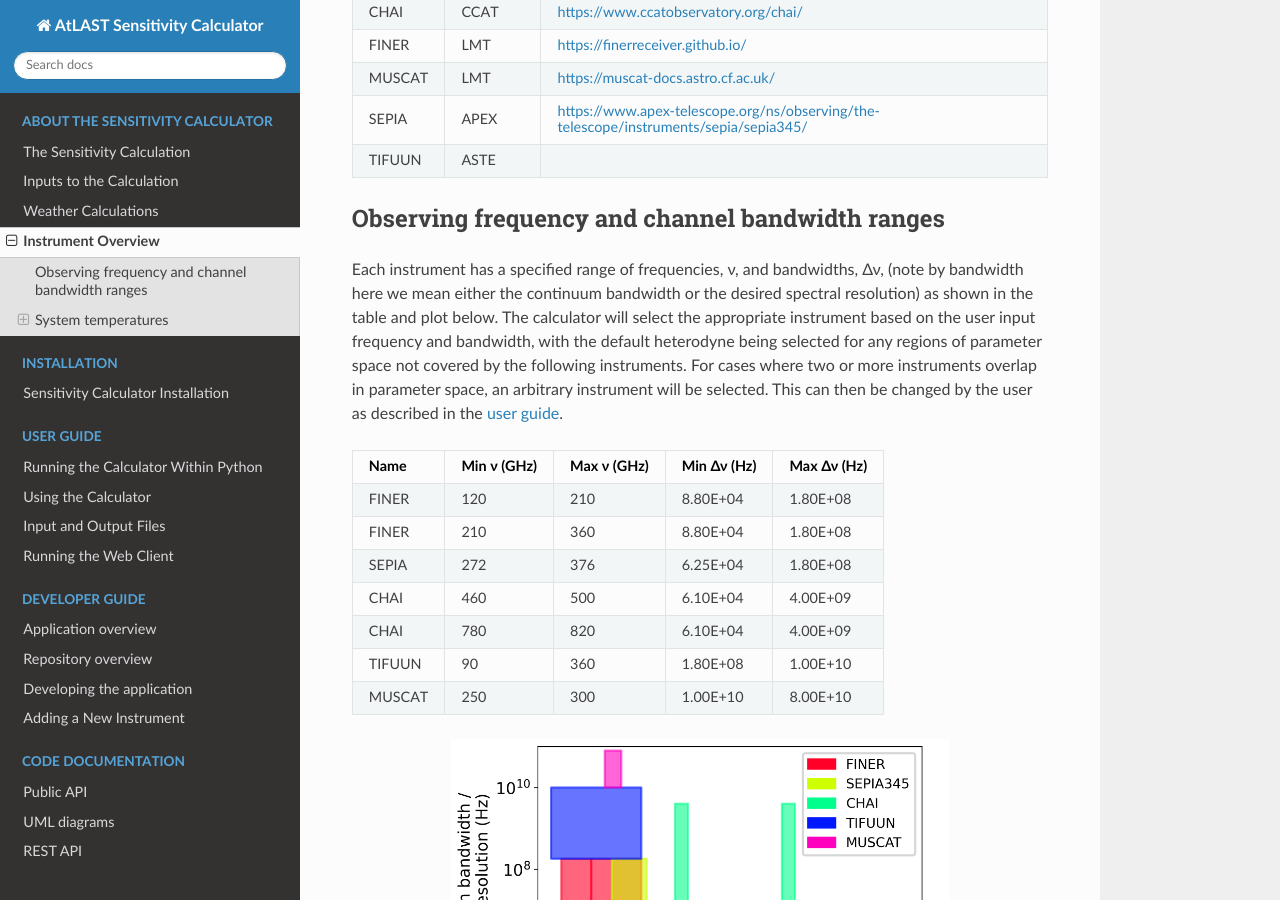
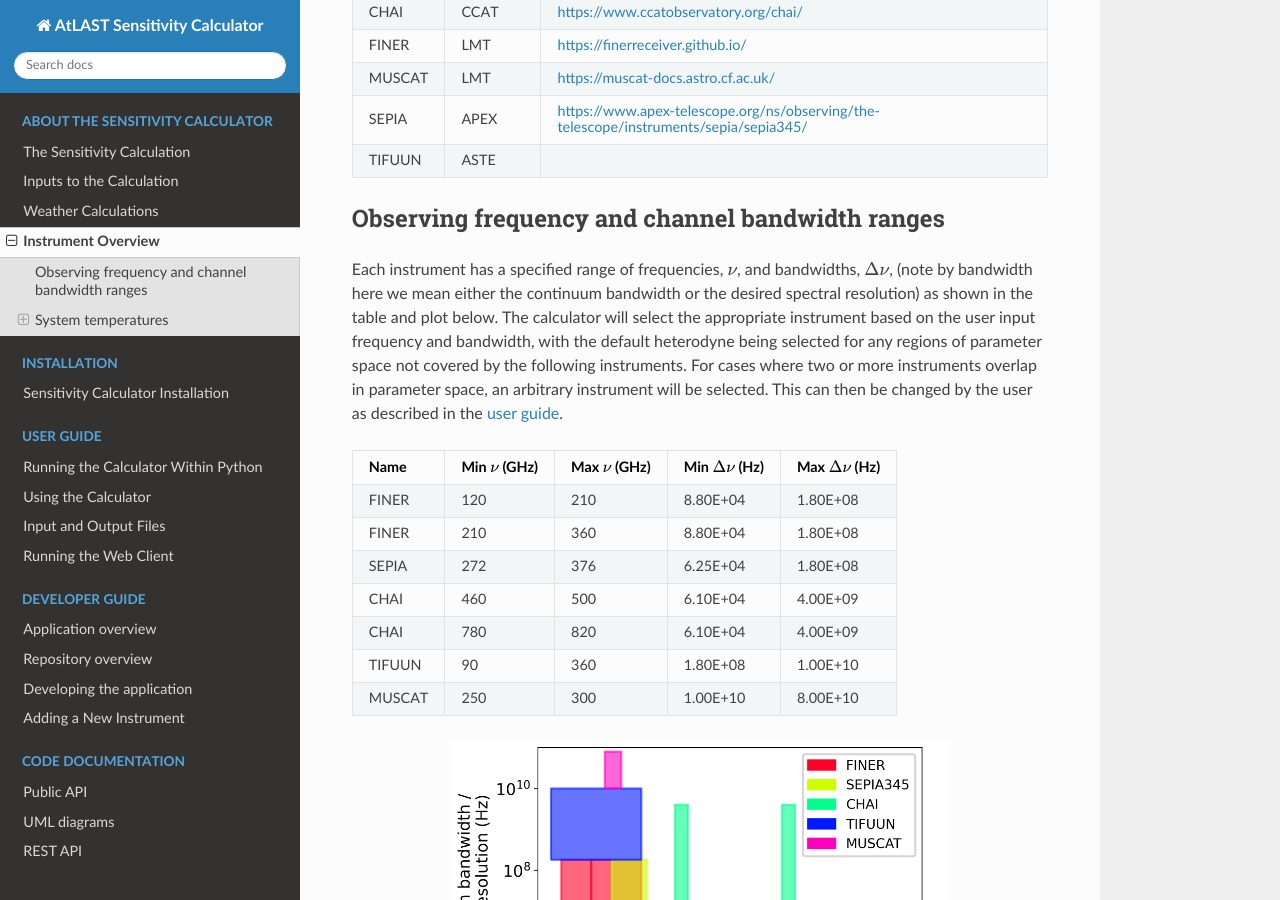
Before and after one commit to ukatc/AtLAST_sensitivity_calculator, a Sphinx documentation site: the page built from docs/source/calculator_info/instrument_overview.rst, in a window 1280 px wide and 900 px high, scrolled down 461 px. Built offline with Sphinx 7.4.7 and the Read the Docs theme 3.1.0, drawn with Linux system fonts in a browser that asks for light colours.

Commit message:
Changed the csv table to a grid table as csv table doesn't work with math commands and using unicode for Greek letters causes problems with pdf creation.

```diff
--- a/docs/source/calculator_info/instrument_overview.rst
+++ b/docs/source/calculator_info/instrument_overview.rst
@@ -17,18 +17,25 @@
 Observing frequency and channel bandwidth ranges
 ^^^^^^^^^^^^^^^^^^^^^^^^^^^^^^^^^^^^^^^^^^^^^^^^
 
-Each instrument has a specified range of frequencies, ν, and bandwidths, Δν, (note by bandwidth here we mean either the continuum bandwidth or the desired spectral resolution) as shown in the table and plot below. The calculator will select the appropriate instrument based on the user input frequency and bandwidth, with the default heterodyne being selected for any regions of parameter space not covered by the following instruments. For cases where two or more instruments overlap in parameter space, an arbitrary instrument will be selected. This can then be changed by the user as described in the :ref:`user guide <section_instrument_selection>`.
+Each instrument has a specified range of frequencies, :math:`\nu`, and bandwidths, :math:`\Delta\nu`, (note by bandwidth here we mean either the continuum bandwidth or the desired spectral resolution) as shown in the table and plot below. The calculator will select the appropriate instrument based on the user input frequency and bandwidth, with the default heterodyne being selected for any regions of parameter space not covered by the following instruments. For cases where two or more instruments overlap in parameter space, an arbitrary instrument will be selected. This can then be changed by the user as described in the :ref:`user guide <section_instrument_selection>`.
 
-.. csv-table::
-    :header: "Name", "Min ν (GHz)", "Max ν (GHz)", "Min Δν (Hz)", "Max Δν (Hz)"
-
-    "FINER", 120, 210, 8.80E+04, 1.80E+08
-    "FINER", 210, 360, 8.80E+04, 1.80E+08
-    "SEPIA", 272, 376, 6.25E+04, 1.80E+08
-    "CHAI", 460, 500, 6.10E+04, 4.00E+09
-    "CHAI", 780, 820, 6.10E+04, 4.00E+09
-    "TIFUUN", 90, 360, 1.80E+08, 1.00E+10
-    "MUSCAT", 250, 300, 1.00E+10, 8.00E+10
++--------+-----------------------+-----------------------+----------------------------+----------------------------+
+| Name   | Min :math:`\nu` (GHz) | Max :math:`\nu` (GHz) | Min :math:`\Delta\nu` (Hz) | Max :math:`\Delta\nu` (Hz) |
++========+=======================+=======================+============================+============================+
+| FINER  |                   120 |                   210 |                   8.80E+04 |                   1.80E+08 |
++--------+-----------------------+-----------------------+----------------------------+----------------------------+
+| FINER  |                   210 |                   360 |                   8.80E+04 |                   1.80E+08 |
++--------+-----------------------+-----------------------+----------------------------+----------------------------+
+| SEPIA  |                   272 |                   376 |                   6.25E+04 |                   1.80E+08 |
++--------+-----------------------+-----------------------+----------------------------+----------------------------+
+| CHAI   |                   460 |                   500 |                   6.10E+04 |                   4.00E+09 |
++--------+-----------------------+-----------------------+----------------------------+----------------------------+
+| CHAI   |                   780 |                   820 |                   6.10E+04 |                   4.00E+09 |
++--------+-----------------------+-----------------------+----------------------------+----------------------------+
+| TIFUUN |                    90 |                   360 |                   1.80E+08 |                   1.00E+10 |
++--------+-----------------------+-----------------------+----------------------------+----------------------------+
+| MUSCAT |                   250 |                   300 |                   1.00E+10 |                   8.00E+10 |
++--------+-----------------------+-----------------------+----------------------------+----------------------------+
 
 .. image:: imgs/bandvsfreq_extended.png
     :alt: Bandwidth vs. frequency parameter space of the supported instruments
```
Also changed, not shown: 1 other file.
